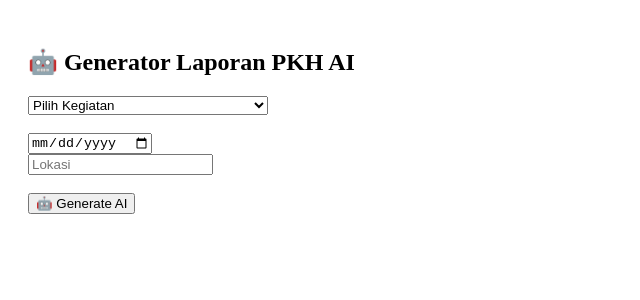
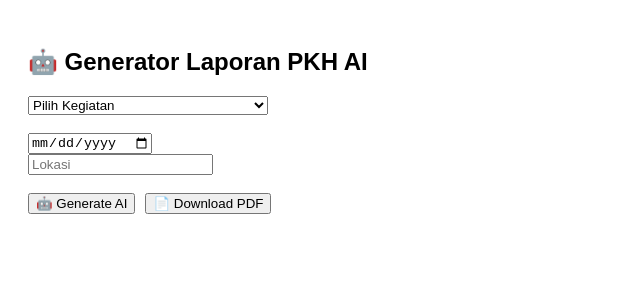
Before and after one commit to azkayaa/laporan-rhk, a React (Vite) app: page / in a window 1280 px wide. Shown: the top 300 px of the page, without its empty margins (0-640 px from the left). Built offline with nearby package versions, Linux system fonts and the light colour scheme.

Commit message:
Update App.jsx

```diff
--- a/src/App.jsx
+++ b/src/App.jsx
@@ -1,4 +1,5 @@
 import React, { useState } from "react";
+import jsPDF from "jspdf";
 
 const kegiatanList = [
   { rhk: 1, nama: "Edukasi Penyaluran Bansos" },
@@ -19,32 +20,66 @@ export default function App() {
   const [isi, setIsi] = useState("");
   const [loading, setLoading] = useState(false);
 
+  // 🔥 GENERATE AI
   const generateAI = async () => {
     if (!selected) return alert("Pilih kegiatan dulu!");
 
     setLoading(true);
 
+    try {
       const res = await fetch("/api/ai", {
         method: "POST",
         headers: {
           "Content-Type": "application/json"
         },
         body: JSON.stringify({
-        prompt: `Buat laporan kegiatan ${selected.nama} PKH tanggal ${tanggal} di ${lokasi}`
+          prompt: `
+Buat laporan resmi PKH dengan format:
+
+A. Pendahuluan
+B. Kegiatan
+C. Hasil
+D. Penutup
+
+Kegiatan: ${selected.nama}
+Tanggal: ${tanggal}
+Lokasi: ${lokasi}
+`
         })
       });
 
       const data = await res.json();
+      setIsi(data.result || "Gagal generate");
 
-    const text =
-      data.choices?.[0]?.message?.content || "Gagal generate";
+    } catch (err) {
+      setIsi("Error koneksi");
+    }
 
-    setIsi(text);
     setLoading(false);
   };
 
+  // 🔥 DOWNLOAD PDF
+  const downloadPDF = () => {
+    if (!selected) return alert("Pilih kegiatan dulu!");
+
+    const doc = new jsPDF();
+
+    doc.setFontSize(12);
+    doc.text("KEMENTERIAN SOSIAL REPUBLIK INDONESIA", 20, 20);
+
+    doc.setFontSize(10);
+    doc.text(`Kegiatan: ${selected.nama}`, 20, 40);
+    doc.text(`Tanggal: ${tanggal}`, 20, 50);
+    doc.text(`Lokasi: ${lokasi}`, 20, 60);
+
+    doc.text("Isi Laporan:", 20, 80);
+    doc.text(isi || "-", 20, 90, { maxWidth: 170 });
+
+    doc.save(`RHK-${selected.rhk}.pdf`);
+  };
+
   return (
-    <div style={{ padding: 20 }}>
+    <div style={{ padding: 20, fontFamily: "Arial" }}>
       <h2>🤖 Generator Laporan PKH AI</h2>
 
       <select onChange={(e) => setSelected(kegiatanList[e.target.value])}>
@@ -60,7 +95,10 @@ export default function App() {
 
       <input type="date" onChange={(e) => setTanggal(e.target.value)} />
       <br />
-      <input placeholder="Lokasi" onChange={(e) => setLokasi(e.target.value)} />
+      <input
+        placeholder="Lokasi"
+        onChange={(e) => setLokasi(e.target.value)}
+      />
 
       <br /><br />
 
@@ -68,7 +106,13 @@ export default function App() {
         {loading ? "Loading..." : "🤖 Generate AI"}
       </button>
 
-      <pre>{isi}</pre>
+      <button onClick={downloadPDF} style={{ marginLeft: 10 }}>
+        📄 Download PDF
+      </button>
+
+      <pre style={{ marginTop: 20, whiteSpace: "pre-wrap" }}>
+        {isi}
+      </pre>
     </div>
   );
 }
```
Lines whose indentation alone changed are shown as unchanged.
